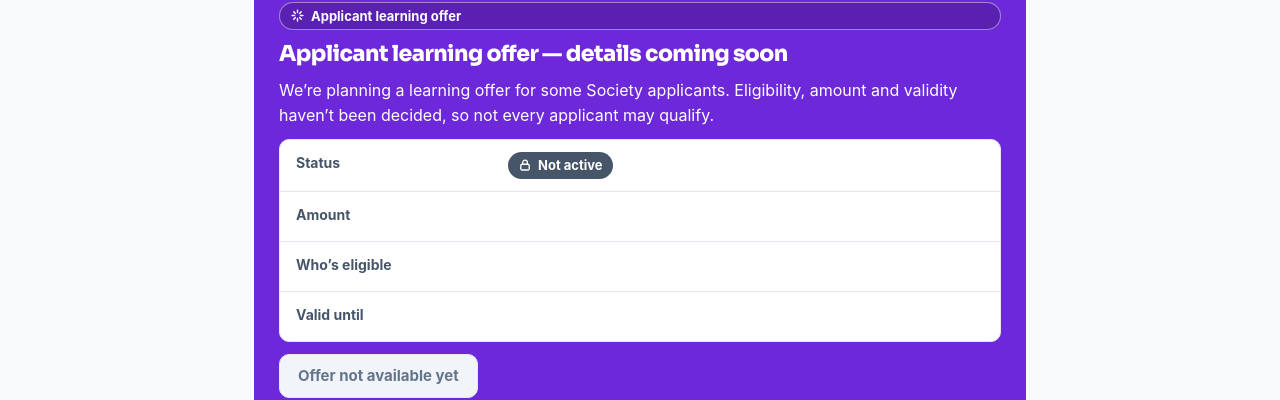
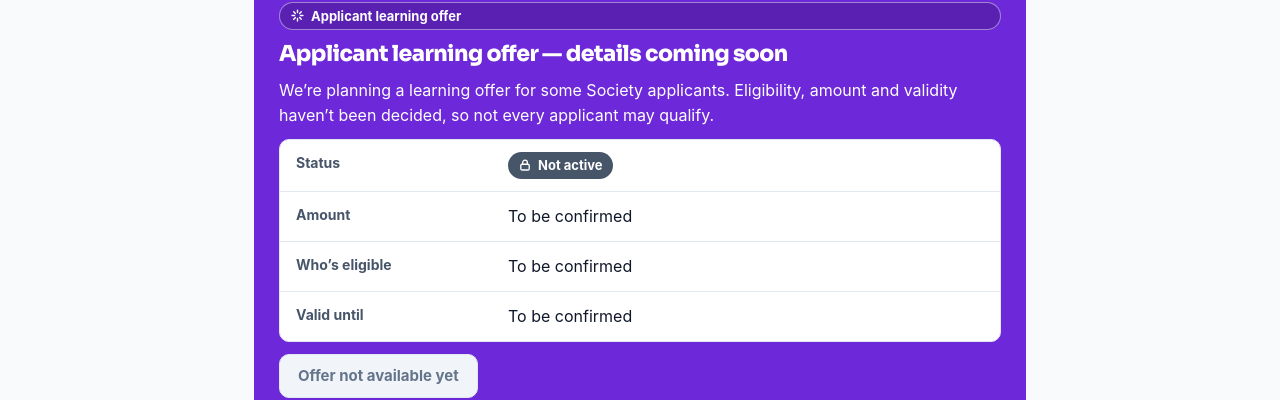
Before and after one commit to bridgr-society/bridgr-society-web, a Next.js app: page /mandarin in a window 1280 px wide. Shown: the part 905-1305 px from the top of the page. Built offline with nearby package versions, Linux system fonts and the light colour scheme; no server answers; a web font is replaced by a local one.

Commit message:
Keep facts table text dark inside offer card

```diff
--- a/app/globals.css
+++ b/app/globals.css
@@ -799,3 +799,4 @@ fieldset:has(input[value="Prefer to self-describe"]:checked) .ap-gender-self{dis
 .env-banner{background:var(--solid-warn);color:#fff;border-bottom-color:var(--solid-warn)}
 .env-banner a,.env-banner svg{color:#fff}
 .preview-label{background:var(--solid-warn);color:#fff}
+.offer-card .facts,.ac-card.offer .facts{color:var(--ink)}
```
